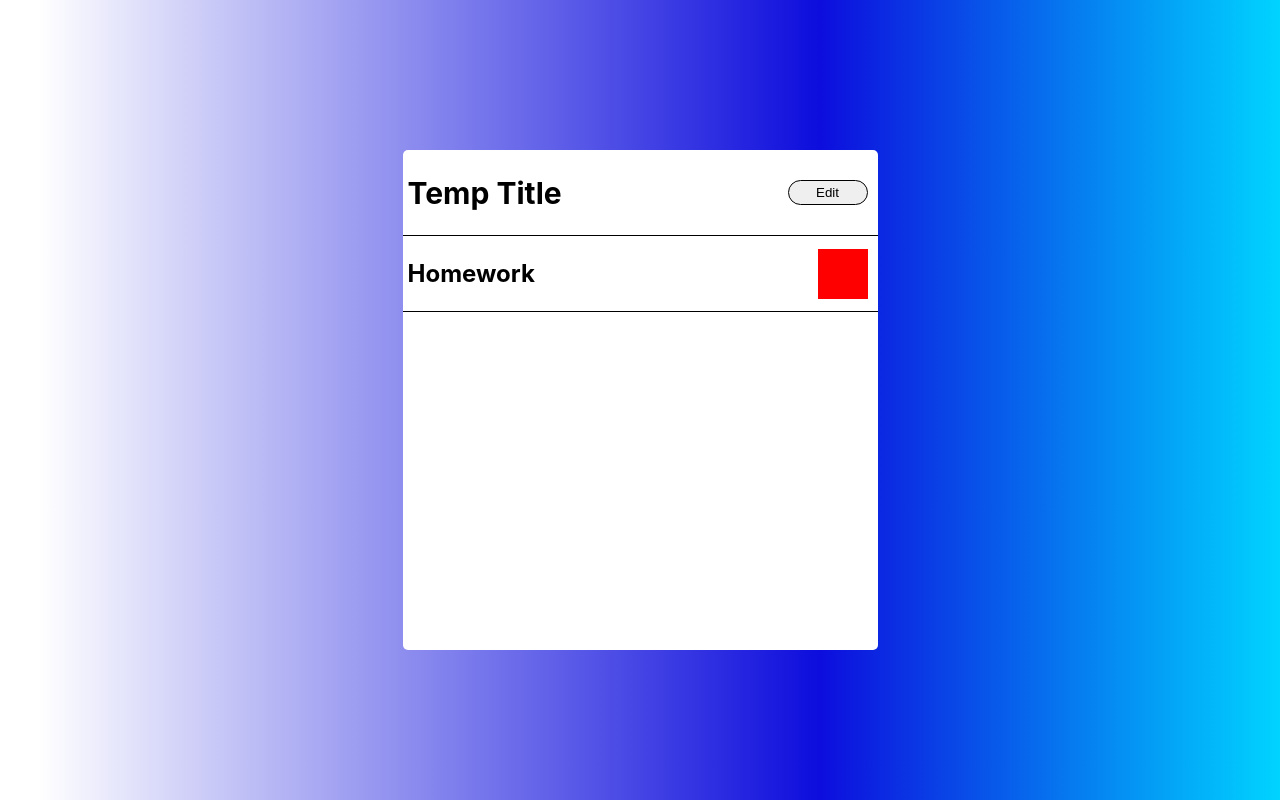
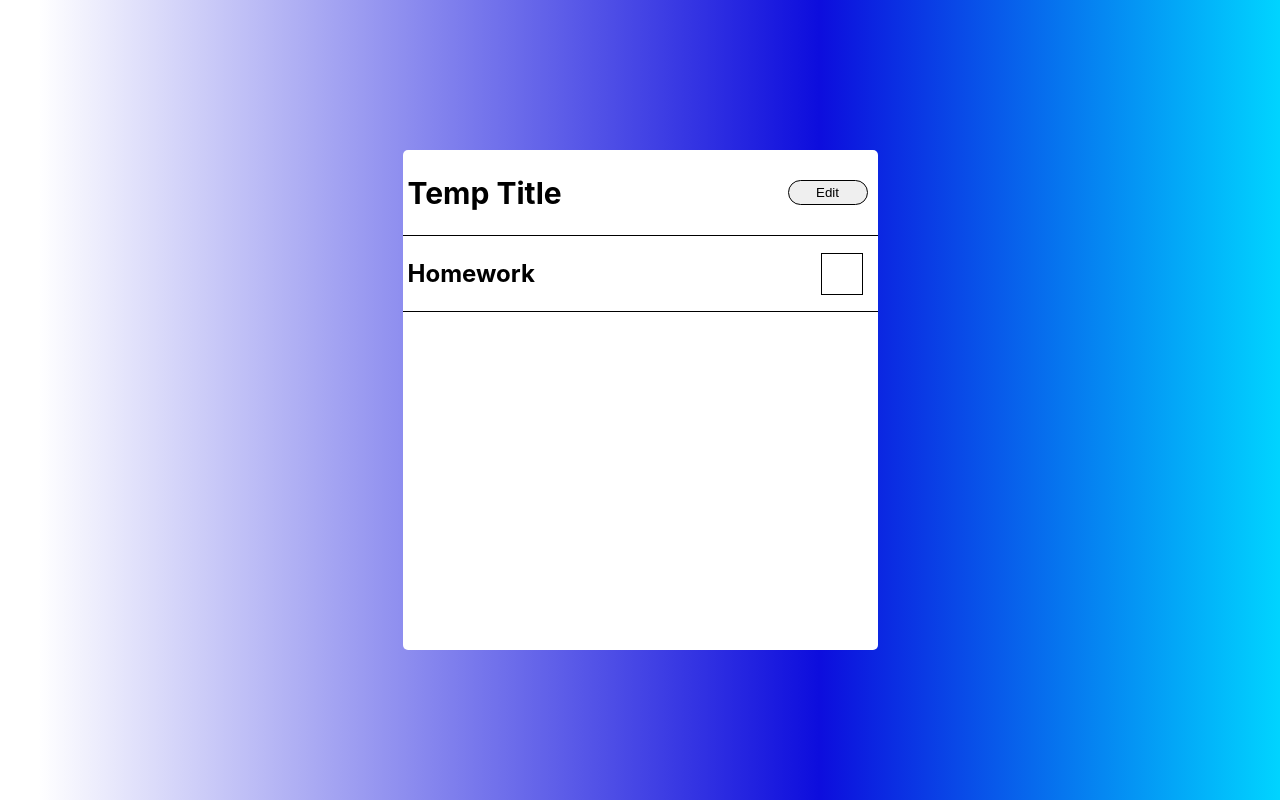
Before and after one commit to tanSiru/Todo-app, a React (Create React App) app in the folder todo-app/: page / in a window 1280 px wide. Built offline with nearby package versions, Linux system fonts and the light colour scheme.

Commit message:
Todoitem details modal done.

```diff
--- a/todo-app/public/index.html
+++ b/todo-app/public/index.html
@@ -30,8 +30,6 @@
     <noscript>You need to enable JavaScript to run this app.</noscript>
     <div id="root"></div>
     <div id="modal"></div>
-    <div id="info"></div>
-
     <!--
       This HTML file is a template.
       If you open it directly in the browser, you will see an empty page.
--- a/todo-app/src/components/ContentInfoModal/ContentInfoModal.styles.tsx
+++ /dev/null
@@ -1,5 +0,0 @@
-import styled from 'styled-components';
-
-export const Wrapper = styled.div``;
-
-export const Content = styled.div``;
--- a/todo-app/src/components/EditModal/EditModal.tsx
+++ b/todo-app/src/components/Modal/Modal.tsx
@@ -1,5 +1,5 @@
 import {createPortal} from "react-dom";
-import { Button, Content, Wrapper} from "./EditModal.styles";
+import { Button, Content, Wrapper} from "./Modal.styles";
 
 export default function Modal({ open, children, onClose }:any) {
 
@@ -13,7 +13,6 @@ export default function Modal({ open, children, onClose }:any) {
         <Wrapper onClick={onClose}/>
         <Content>
             <Button onClick={onClose}>X</Button>
-            What would you like to change the title to?
 
             {children}
         </Content>
--- a/todo-app/src/components/Title/Title.tsx
+++ b/todo-app/src/components/Title/Title.tsx
@@ -1,6 +1,6 @@
 import { Wrapper,Content,TitleText, Edit, Form, Limit, NewTitle, Submit } from './Title.styles';
 import {useState} from 'react';
-import Modal from '../EditModal/EditModal';
+import Modal from '../Modal/Modal';
 
 export default function Title() {
     const [isOpen,setIsOpen] = useState(false);
--- a/todo-app/src/components/TodoItem/TodoItem.styles.tsx
+++ b/todo-app/src/components/TodoItem/TodoItem.styles.tsx
@@ -21,15 +21,28 @@ export const Content = styled.div`
 
 export const Text = styled.div`
     color:black;
+    background-color: white;
     font-weight: bold;
     font-size: 24px;
     margin-left: 5px;
 `;
 
 export const Check = styled.div`
-    width:50px;
-    height:50px;
-    background-color: red;
+    width:40px;
+    height:40px;
+    background-color: white;
     margin-left: auto;
-    margin-right: 10px;
+    margin-right: 15px;
+    font-size: 34px;
+    border:1px solid black;
+    display: flex;
+    flex-direction: row;
+    align-items: center;
+    justify-content: center;
 `;
+
+export const List =  styled.ul`
+    overflow-y: auto;
+`;
+
+export const Item = styled.li``;
--- a/todo-app/src/components/TodoItem/TodoItem.tsx
+++ b/todo-app/src/components/TodoItem/TodoItem.tsx
@@ -1,14 +1,65 @@
-import React from 'react'
-import { Check, Content, Text, Wrapper } from './TodoItem.styles'
+import { useState } from 'react'
+import Modal from '../Modal/Modal';
+import { Check, Content, Item, List, Text, Wrapper } from './TodoItem.styles'
 
 export default function TodoItem() {
+    const [isOpen,setIsOpen] = useState(false);
+    const [isDone,setIsDone] = useState(false);
+
+
+
+    function onClose(){
+        setIsOpen(false);
+    }
+
+
     return (
     <Wrapper>
         <Content>
-            <Text>
+            <Text onClick={() => setIsOpen(true)}>
                 Homework
             </Text>
-            <Check/>
+            <Check onClick={()=>setIsDone(!isDone)}>
+                {isDone && <div>X</div>}
+            </Check>
+            <Modal open={isOpen} onClose={onClose}>
+                More details:
+                <List>
+                    <Item>
+                        sasdasdasdas
+                    </Item>
+                    <Item>
+                        sasdasdasdas
+                    </Item> <Item>
+                        sasdasdasdas
+                    </Item>
+                    <Item>
+                        sasdasdasdas
+                    </Item>
+                    <Item>
+                        sasdasdasdas
+                    </Item>
+                    <Item>
+                        sasdasdasdas
+                    </Item> <Item>
+                        sasdasdasdas
+                    </Item>
+                    <Item>
+                        sasdasdasdas
+                    </Item>
+                    <Item>
+                        sasdasdasdas
+                    </Item>
+                    <Item>
+                        sasdasdasdas
+                    </Item> <Item>
+                        sasdasdasdas
+                    </Item>
+                    <Item>
+                        sasdasdasdas
+                    </Item>
+                </List>
+            </Modal>
         </Content>
     </Wrapper>
     )
```
Also changed, not shown: todo-app/src/components/ContentInfoModal/ContentInfoModal.tsx (deleted, +0 -7 lines), todo-app/src/components/Modal/Modal.styles.tsx (renamed from todo-app/src/components/EditModal/EditModal.styles.tsx).
